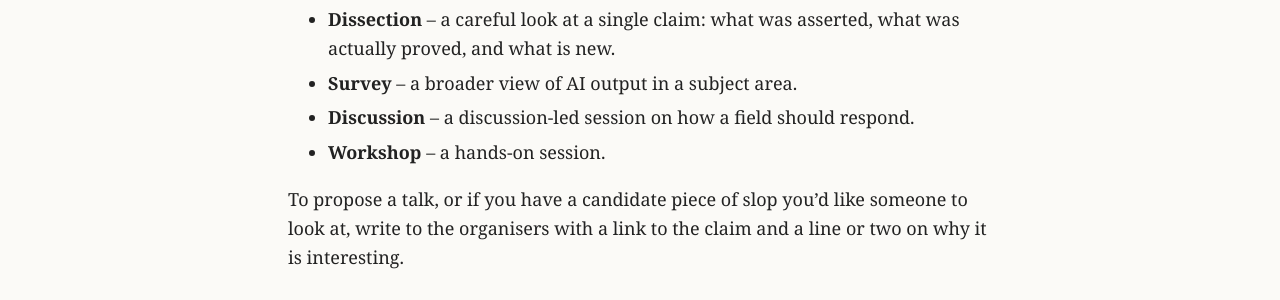
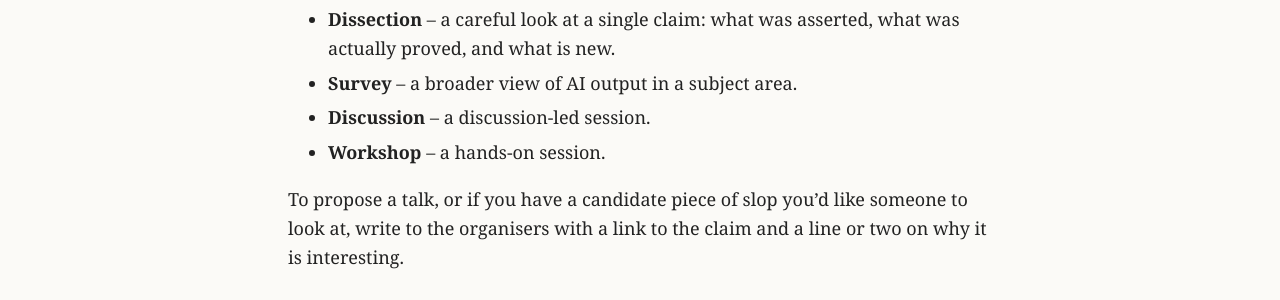
Before and after one commit to dombunnett/dombunnett.github.io, a Jekyll site: the page built from theweekinslop/index.html, in a window 1280 px wide. Shown: the part 1642-1942 px from the top of the page. Built offline with Jekyll 4.4.1, drawn with Linux system fonts in a browser that asks for light colours.

Commit message:
This Week in Slop: shorten Discussion format description
Co-Authored-By: Claude Opus 5.5 <noreply@anthropic.com>
Claude-Session: https://claude.ai/code/session_01Pr84cGkkZcQRV8RY9V4d4X

```diff
--- a/theweekinslop/index.html
+++ b/theweekinslop/index.html
@@ -167,7 +167,7 @@ footer {
         <ul class="formats">
             <li><b>Dissection</b> &ndash; a careful look at a single claim: what was asserted, what was actually proved, and what is new.</li>
             <li><b>Survey</b> &ndash; a broader view of AI output in a subject area.</li>
-            <li><b>Discussion</b> &ndash; a discussion-led session on how a field should respond.</li>
+            <li><b>Discussion</b> &ndash; a discussion-led session.</li>
             <li><b>Workshop</b> &ndash; a hands-on session.</li>
         </ul>
         <p>To propose a talk, or if you have a candidate piece of slop you&rsquo;d like someone to look at, write to the organisers with a link to the claim and a line or two on why it is interesting.</p>
```
